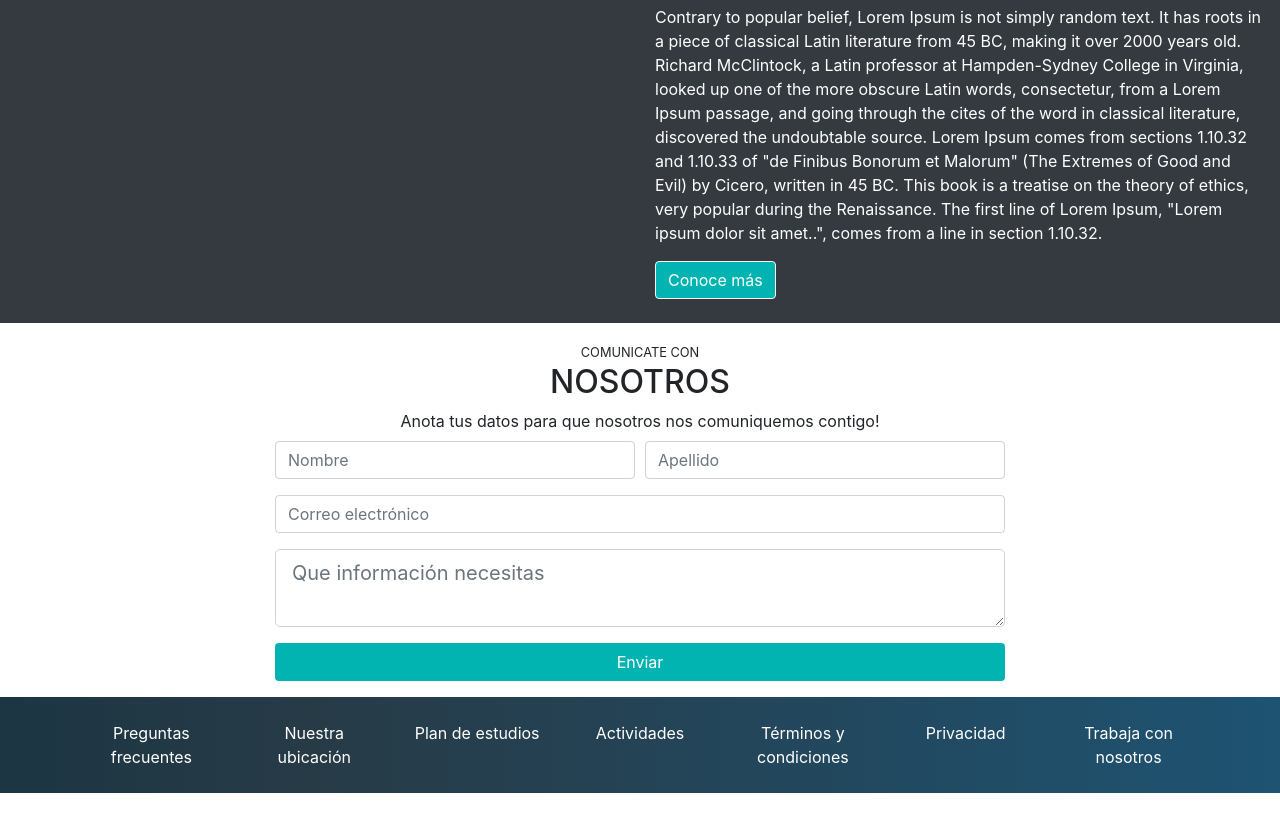
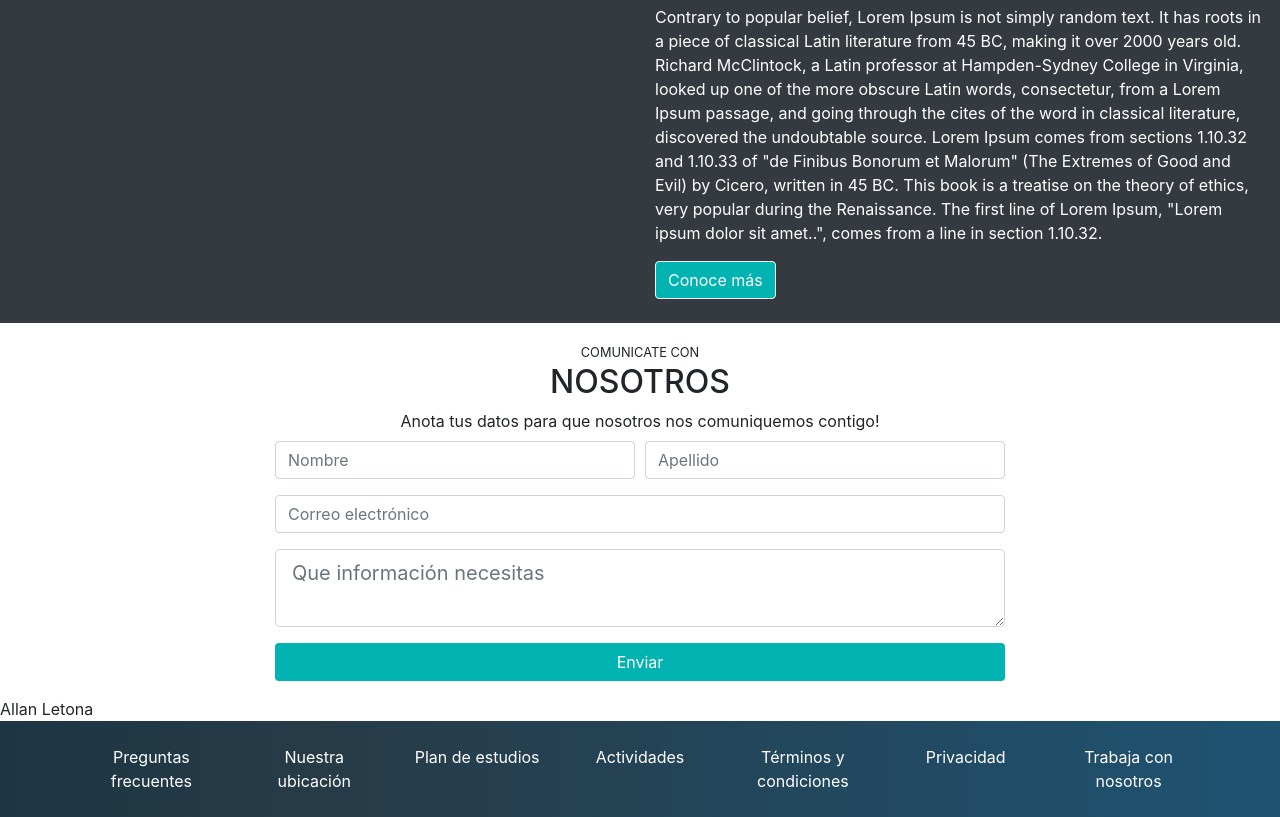
Before and after one commit to allanletona9/ProyectoColegio, a plain HTML site: page Colegio/index.html in a window 1280 px wide. Shown: the part 1964-2781 px from the top of the page. Before the commit the page ends 2757 px from the top, so only its background shows below. Drawn offline with nearby package versions, Linux system fonts and the light colour scheme; a script that the page names is missing.

Commit message:
Cambio de Allan

```diff
--- a/Colegio/index.html
+++ b/Colegio/index.html
@@ -219,6 +219,7 @@
     <!-- /Comunicate con nosotros -->
 
     <!-- Footer -->
+    <div>Allan Letona</div>
     <footer id="footer" class="pb-4 pt-4">
       <div class="container">
         <div class="row text-center">
```
